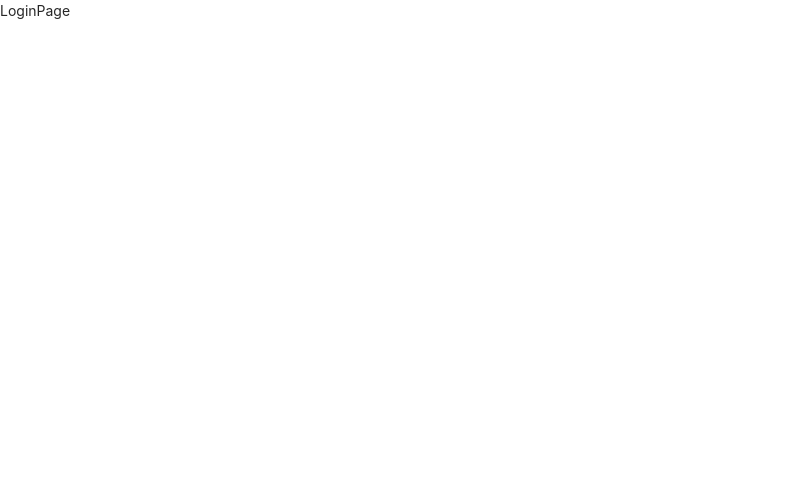
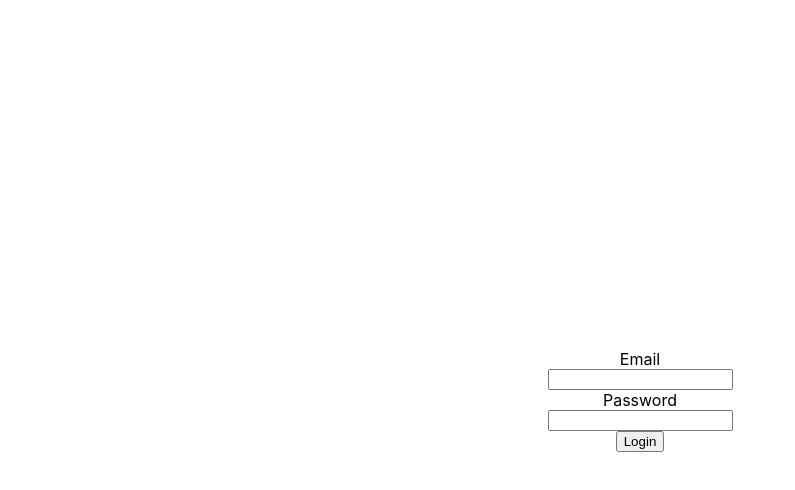
Before and after one commit to silverwest8/boiler_plate, a React (Create React App) app in the folder client/: page /LoginPage in a window 1280 px wide. Shown: the top 490 px of the page, without its empty margins (0-795 px from the left). Built offline with nearby package versions, Linux system fonts and the light colour scheme.

Commit message:
login complete!

```diff
--- /dev/null
+++ b/client/src/_actions/types.js
@@ -0,0 +1 @@
+export const LOGIN_USER = 'login_user';
--- /dev/null
+++ b/client/src/_actions/user_action.js
@@ -0,0 +1,11 @@
+import Axios from 'axios';
+
+export function loginUser(dataToSubmit) {
+    const request = Axios.post('/api/user/login', dataToSubmit) //서버에 request 날리기
+        .then(response => response.data )    //서버에서 받은 data를 request에 저장
+        //리
+    return { //reques를 reducer 로 보내기 (이전스테이트 + 액션 => 다음스테이트)
+        type: "LOGIN_USER",
+        payload: request
+    }
+}
--- a/client/src/_reducers/index.js
+++ b/client/src/_reducers/index.js
@@ -1,9 +1,8 @@
 import { combineReducers } from 'redux';
-// import user from './user_reducer';
-// import comment from './comment_reducer';
+import user from './user_reducer';
 
 const rootReducer = combineReducers({
-    //user,
+    user
 })
 
 export default rootReducer;
--- /dev/null
+++ b/client/src/_reducers/user_reducer.js
@@ -0,0 +1,14 @@
+import {
+    LOGIN_USER
+} from '../_actions/types'
+//다른 타입이 올때마다 다른 처리 --> 스위치
+
+export default function (state={}, action) {
+    switch (action.type) {
+        case LOGIN_USER:
+            return {...state, loginSuccess: action.payload }
+            break;
+        default:
+            return state;
+    }
+}
--- a/client/src/components/view/LandingPage/LandingPage.js
+++ b/client/src/components/view/LandingPage/LandingPage.js
@@ -9,8 +9,8 @@ function LandingPage() {
 
 
     return (
-        <div>
-            LandingPage
+        <div style = {{display: 'flex', justifyContent: 'center', alignItems: 'center', width: '100%', height: '100vh'}}>
+            <h2>시작페이지</h2>
         </div>
     )
 }
--- a/client/src/components/view/LoginPage/LoginPage.js
+++ b/client/src/components/view/LoginPage/LoginPage.js
@@ -1,9 +1,66 @@
-import React from 'react'
+import React, {useState} from 'react'
+import { useDispatch } from 'react-redux'
+//dispatch를 이용해 액션을 짜고 -> 리듀서
+import { loginUser } from '../../../_actions/user_action'
 
-function LoginPage() {
+function LoginPage(props) {
+
+    //state 사용(자주 바뀌는 값)
+    const [Email, setEmail] = useState("");
+    const [Password, setPassword] = useState("");
+
+    const onEmailHandler = (event) => {
+        setEmail(event.currentTarget.value);
+    }
+    const onPasswordHandler = (event) => {
+        setPassword(event.currentTarget.value);
+    }
+
+    const dispatch = useDispatch();
+
+    const onSubmitHandler = (event) => {
+        event.preventDefault(); //리프레시 방지
+        let body = {
+            email: Email,
+            password: Password
+        }
+        // console.log('Email', Email);
+        // console.log('Password', Password);
+
+        //서버로 보내기 위해 디스패치 -> Axios 사용 (Action)
+
+        dispatch(loginUser(body))
+        .then(response => {
+            if(response.payload.loginSuccess) {
+                props.history.push('/');
+            } else {
+                alert("Error");
+            }
+        })
+
+
+
+    }
+
     return (
-        <div>
-            LoginPage
+        <div style = {{display: 'flex', flexDirection: 'column', justifyContent: 'center', alignItems: 'center', width: '100%', height: '100vh'}}>
+
+            {/* <h2>Login</h2> */}
+
+            <form
+                style = {{display: 'flex', flexDirection: 'column', justifyContent: 'center', alignItems: 'center'}}
+                onSubmit = {onSubmitHandler} >
+                <label>Email</label>
+                <input type='email' value={Email} onChange={onEmailHandler}/>
+                <label>Password</label>
+                <input type='password' value={Password} onChange={onPasswordHandler}/>
+                <button type='submit'> Login </button>
+            </form>
+
+
+
+
+
         </div>
     )
 }
--- a/client/src/index.js
+++ b/client/src/index.js
@@ -4,7 +4,7 @@ import './index.css';
 import App from './App';
 import reportWebVitals from './reportWebVitals';
 
-import 'antd/dist/antd.css'; // or 'antd/dist/antd.less'
+// import 'antd/dist/antd.css'; // or 'antd/dist/antd.less'
 
 import {Provider} from 'react-redux';
 import {applyMiddleware, createStore} from 'redux';
```
Also changed, not shown: 1 other file (tests, documents, lock files or other folders).
